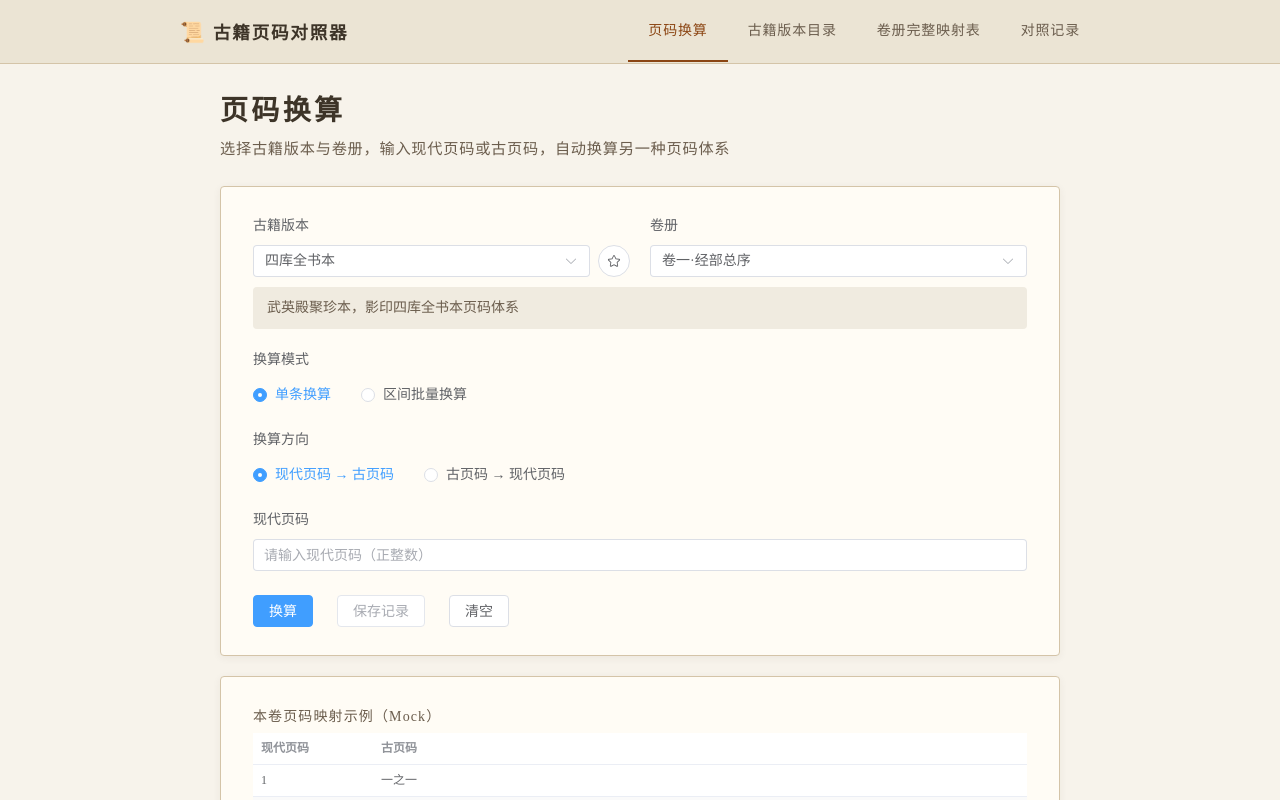
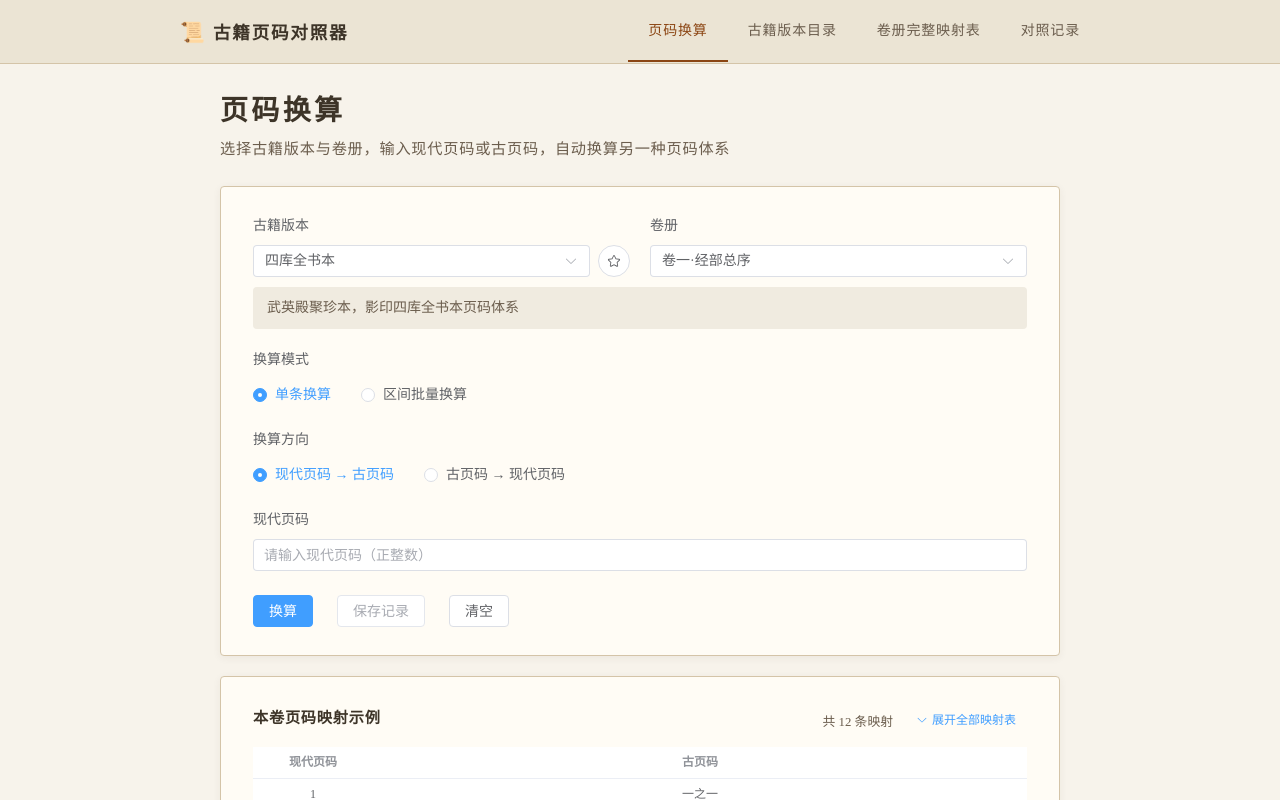
Before and after one commit to LcjGitHub/label-6121, a Vue app: page / in a window 1280 px wide. Shown: the top 800 px of the page. Built offline with nearby package versions, Linux system fonts and the light colour scheme.

Commit message:
.913020344866380:ba91cdc4d8877372dd0e1157f7da0ab8_6a2bbb5436d898ac98c46191.6a2bbb5536d898ac98c46196.6a2bbb55709e603714275c4b:Trae CN.T(2026/6/12 16:04:09)

```diff
--- /dev/null
+++ b/src/components/MappingTable.vue
@@ -0,0 +1,172 @@
+<script setup lang="ts">
+import { computed, ref, watch } from 'vue'
+import { Search, ArrowDown, ArrowUp } from '@element-plus/icons-vue'
+import { filterMappings } from '@/utils/mappingFilter'
+import type { PageMapping } from '@/types'
+
+interface Props {
+  mappings: PageMapping[]
+  collapsedCount?: number
+  showExpandToggle?: boolean
+  showSearchOnExpand?: boolean
+  title?: string
+  showIndex?: boolean
+  size?: 'large' | 'default' | 'small'
+}
+
+const props = withDefaults(defineProps<Props>(), {
+  collapsedCount: 5,
+  showExpandToggle: true,
+  showSearchOnExpand: true,
+  title: '本卷页码映射示例',
+  showIndex: false,
+  size: 'small',
+})
+
+const isExpanded = ref(false)
+const searchKeyword = ref('')
+
+function handleToggleExpand(): void {
+  isExpanded.value = !isExpanded.value
+  if (!isExpanded.value) {
+    searchKeyword.value = ''
+  }
+}
+
+function clearSearch(): void {
+  searchKeyword.value = ''
+}
+
+const displayMappings = computed(() => {
+  if (!props.mappings || props.mappings.length === 0) {
+    return []
+  }
+  if (isExpanded.value) {
+    return filterMappings(props.mappings, searchKeyword.value)
+  }
+  return props.mappings.slice(0, props.collapsedCount)
+})
+
+const totalCount = computed(() => props.mappings?.length ?? 0)
+const filteredCount = computed(() => displayMappings.value.length)
+const hasMore = computed(() => totalCount.value > props.collapsedCount)
+
+watch(
+  () => props.mappings,
+  () => {
+    searchKeyword.value = ''
+  },
+)
+</script>
+
+<template>
+  <div class="mapping-table-container">
+    <div class="mapping-header">
+      <span class="section-label">{{ title }}</span>
+      <div class="header-meta">
+        <span v-if="isExpanded && searchKeyword" class="filter-info">
+          筛选结果：{{ filteredCount }}/{{ totalCount }} 条
+        </span>
+        <span v-else class="filter-info">
+          共 {{ totalCount }} 条映射
+        </span>
+        <el-button
+          v-if="showExpandToggle && hasMore"
+          :icon="isExpanded ? ArrowUp : ArrowDown"
+          size="small"
+          text
+          type="primary"
+          @click="handleToggleExpand"
+        >
+          {{ isExpanded ? '收起' : '展开全部映射表' }}
+        </el-button>
+      </div>
+    </div>
+
+    <div v-if="isExpanded && showSearchOnExpand" class="search-wrapper">
+      <el-input
+        v-model="searchKeyword"
+        :placeholder="'输入现代页码数字或古页码文字搜索...'"
+        clearable
+        :prefix-icon="Search"
+        size="default"
+        class="search-input"
+        @clear="clearSearch"
+      />
+    </div>
+
+    <el-table :data="displayMappings" stripe :size="size" style="width: 100%">
+      <el-table-column
+        v-if="showIndex && isExpanded"
+        type="index"
+        label="序号"
+        width="80"
+        align="center"
+      />
+      <el-table-column
+        prop="modernPage"
+        label="现代页码"
+        width="120"
+        align="center"
+      />
+      <el-table-column
+        prop="ancientPage"
+        label="古页码"
+        align="center"
+      />
+    </el-table>
+
+    <div v-if="isExpanded && showSearchOnExpand && searchKeyword && filteredCount === 0" class="empty-tip">
+      未找到匹配的映射记录，请尝试其他关键字
+    </div>
+  </div>
+</template>
+
+<style scoped>
+.mapping-table-container {
+  width: 100%;
+}
+
+.mapping-header {
+  display: flex;
+  align-items: center;
+  justify-content: space-between;
+  margin-bottom: 12px;
+}
+
+.section-label {
+  font-size: 0.95rem;
+  font-weight: 600;
+  color: var(--ink-primary, #4a3728);
+  letter-spacing: 0.05em;
+}
+
+.header-meta {
+  display: flex;
+  align-items: center;
+  gap: 12px;
+}
+
+.filter-info {
+  font-size: 0.8rem;
+  color: var(--ink-secondary, #8b7355);
+}
+
+.search-wrapper {
+  margin-bottom: 12px;
+}
+
+.search-input {
+  max-width: 360px;
+}
+
+.empty-tip {
+  margin-top: 12px;
+  padding: 12px 16px;
+  text-align: center;
+  font-size: 0.85rem;
+  color: var(--ink-secondary);
+  background: #faf7f0;
+  border-radius: 4px;
+}
+</style>
--- /dev/null
+++ b/src/utils/mappingFilter.ts
@@ -0,0 +1,111 @@
+import type { PageMapping } from '@/types'
+
+export type FilterField = 'both' | 'modern' | 'ancient'
+
+export interface FilterOptions {
+  field?: FilterField
+  caseSensitive?: boolean
+  exactMatch?: boolean
+}
+
+export interface FilterResult {
+  items: PageMapping[]
+  total: number
+  matched: number
+  keyword: string
+}
+
+function normalize(value: string, caseSensitive: boolean): string {
+  return caseSensitive ? value : value.toLowerCase()
+}
+
+function matchValue(source: string, target: string, exactMatch: boolean): boolean {
+  if (exactMatch) {
+    return source === target
+  }
+  return source.includes(target)
+}
+
+/**
+ * 根据关键字过滤页码映射表
+ * 支持按现代页码数字或古页码文字进行实时过滤
+ * @param mappings - 页码映射表
+ * @param keyword - 搜索关键字
+ * @param options - 过滤选项
+ */
+export function filterMappings(
+  mappings: PageMapping[],
+  keyword: string,
+  options: FilterOptions = {},
+): PageMapping[] {
+  const { field = 'both', caseSensitive = false, exactMatch = false } = options
+  const trimmed = keyword.trim()
+
+  if (!trimmed) {
+    return mappings
+  }
+
+  const normalizedKeyword = normalize(trimmed, caseSensitive)
+
+  return mappings.filter((m) => {
+    const modernStr = normalize(String(m.modernPage), caseSensitive)
+    const ancientStr = normalize(m.ancientPage, caseSensitive)
+
+    switch (field) {
+      case 'modern':
+        return matchValue(modernStr, normalizedKeyword, exactMatch)
+      case 'ancient':
+        return matchValue(ancientStr, normalizedKeyword, exactMatch)
+      case 'both':
+      default:
+        return (
+          matchValue(modernStr, normalizedKeyword, exactMatch) ||
+          matchValue(ancientStr, normalizedKeyword, exactMatch)
+        )
+    }
+  })
+}
+
+/**
+ * 带统计信息的过滤函数
+ * @param mappings - 页码映射表
+ * @param keyword - 搜索关键字
+ * @param options - 过滤选项
+ */
+export function filterMappingsWithStats(
+  mappings: PageMapping[],
+  keyword: string,
+  options: FilterOptions = {},
+): FilterResult {
+  const items = filterMappings(mappings, keyword, options)
+  return {
+    items,
+    total: mappings.length,
+    matched: items.length,
+    keyword: keyword.trim(),
+  }
+}
+
+/**
+ * 检查关键字是否可能是数字（现代页码）
+ */
+export function isNumericKeyword(keyword: string): boolean {
+  const trimmed = keyword.trim()
+  if (!trimmed) return false
+  return /^\d+$/.test(trimmed)
+}
+
+/**
+ * 获取字段描述文本
+ */
+export function getFieldLabel(field: FilterField): string {
+  switch (field) {
+    case 'modern':
+      return '现代页码'
+    case 'ancient':
+      return '古页码'
+    case 'both':
+    default:
+      return '全部字段'
+  }
+}
--- a/src/views/ConvertView.vue
+++ b/src/views/ConvertView.vue
@@ -6,6 +6,7 @@
 import { useToggle } from '@vueuse/core'
 import { useEditionStore } from '@/stores/edition'
 import { convertPage, convertPageRange, validatePageInput, validatePageRange } from '@/utils/converter'
+import MappingTable from '@/components/MappingTable.vue'
 import type { BatchConversionResult, ConvertMode, NearbySuggestion, PageInputType, PrefillConvertData } from '@/types'
 
 const route = useRoute()
@@ -593,14 +594,14 @@
     </div>
 
     <div v-if="selectedVolume" class="literary-card mapping-hint">
-      <span class="section-label">本卷页码映射示例（Mock）</span>
-      <el-table :data="selectedVolume.mappings.slice(0, 5)" stripe size="small">
-        <el-table-column prop="modernPage" label="现代页码" width="120" />
-        <el-table-column prop="ancientPage" label="古页码" />
-      </el-table>
+      <MappingTable
+        :mappings="selectedVolume.mappings"
+        :collapsed-count="5"
+        title="本卷页码映射示例"
+      />
       <p class="hint-text">
-        当前共 {{ selectedVolume.mappings.length }} 条映射，
-        <RouterLink to="/mapping" class="hint-link">查看完整映射表 →</RouterLink>
+        需要分页浏览或更复杂查询？
+        <RouterLink to="/mapping" class="hint-link">前往完整映射表页面 →</RouterLink>
       </p>
     </div>
   </div>
```
Also changed, not shown: 1 other file (tests, documents, lock files or other folders).
